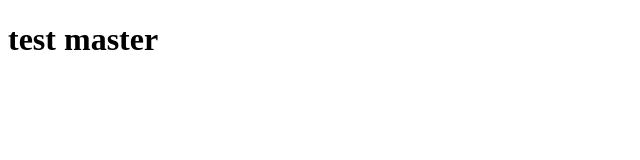
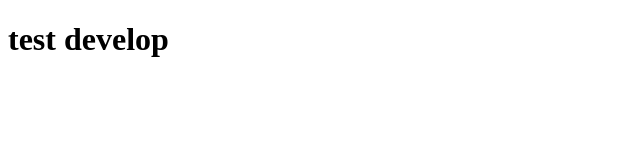
Before and after one commit to ozeas/gba-script-testing, a plain HTML site: page index.html in a window 1280 px wide. Shown: the full height of the page, 0-640 px from the left. Drawn offline with Linux system fonts and the light colour scheme.

Commit message:
Update index.html

```diff
--- a/index.html
+++ b/index.html
@@ -7,6 +7,6 @@
   <title>Document</title>
 </head>
 <body>
-  <h1>test master</h1>
+  <h1>test develop</h1>
 </body>
 </html>
```
